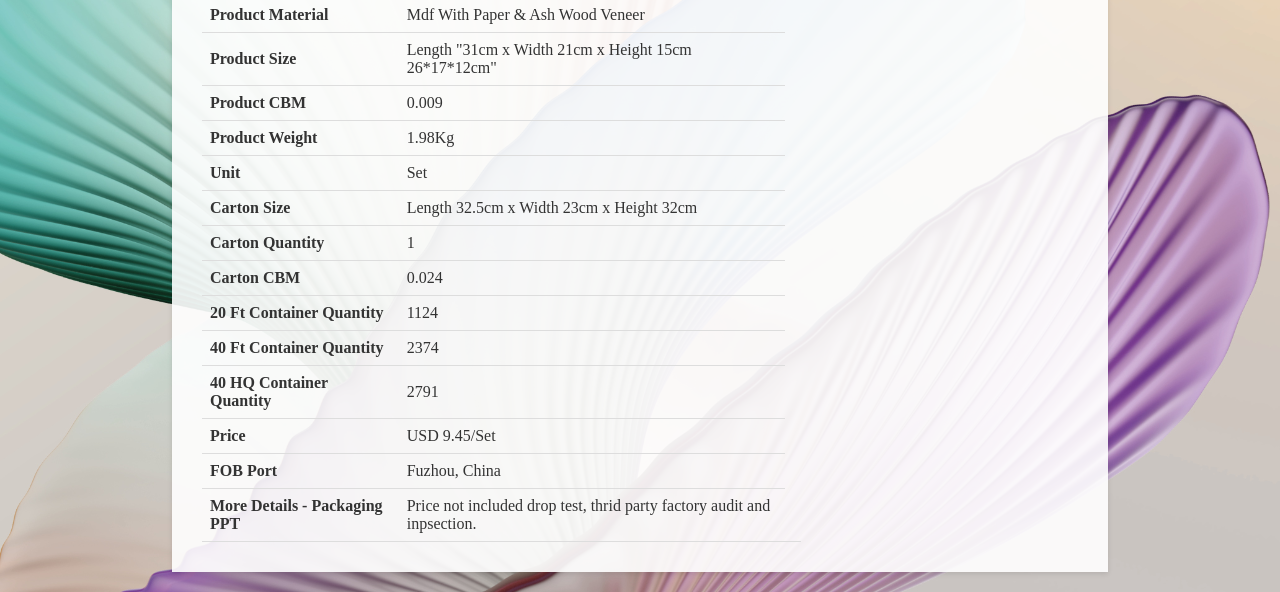
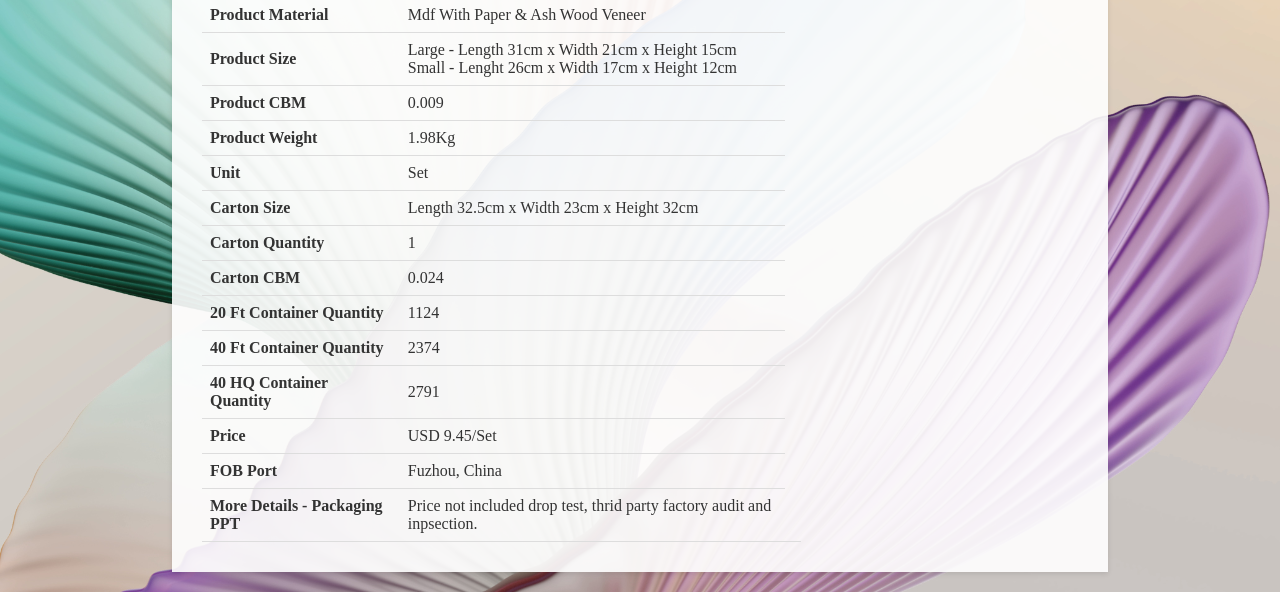
Before and after one commit to GBSLIT/GB26401, a plain HTML site: page index.html in a window 1280 px wide. Shown: the part 301-893 px from the top of the page. Drawn offline with Linux system fonts and the light colour scheme.

Commit message:
Update index.html

```diff
--- a/index.html
+++ b/index.html
@@ -149,7 +149,9 @@
                 </tr>
                 <tr>
                     <th>Product Size</th>
-                    <td>Length "31cm x Width 21cm x Height 15cm 26*17*12cm"</td>
+                    <td>Large - Length 31cm x Width 21cm x Height 15cm<br>
+						Small - Lenght 26cm x Width 17cm x Height 12cm
+					</td>
                 </tr>
                 <tr>
                     <th>Product CBM</th>
```
